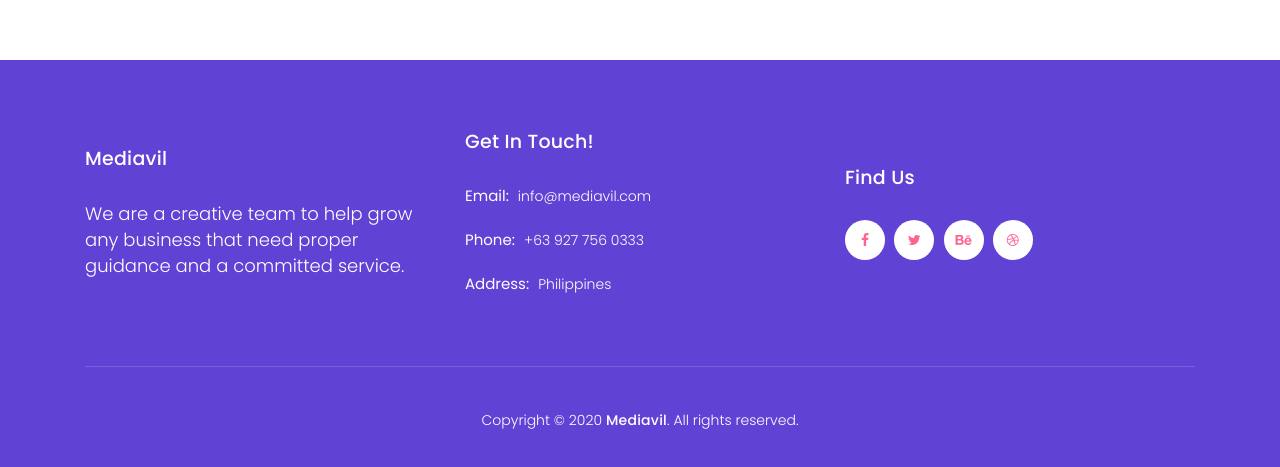
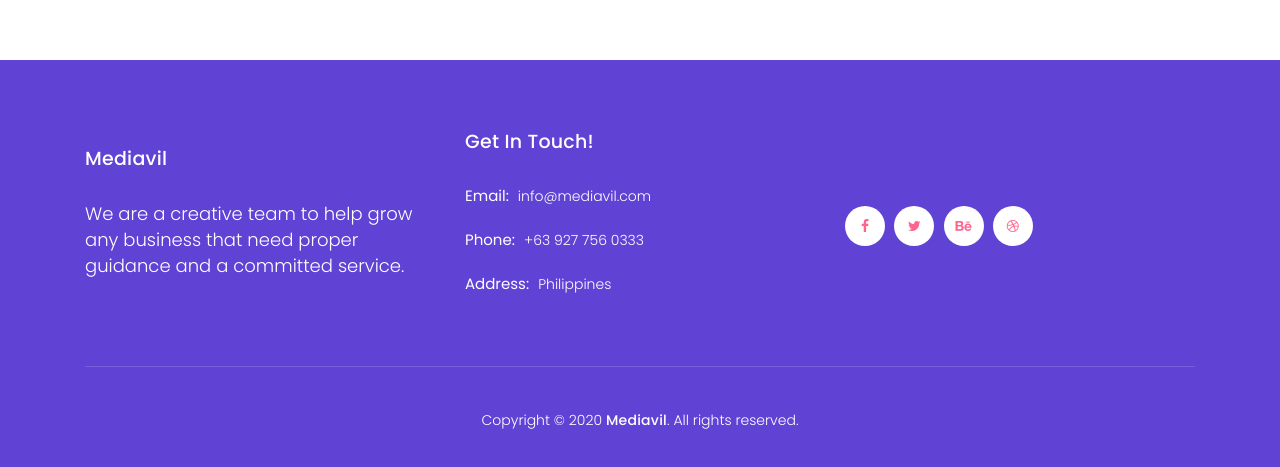
Before and after one commit to meekeeboose/med-ox, a plain HTML site: page contact.html in a window 1280 px wide. Shown: the part 2049-2516 px from the top of the page. Drawn offline with Linux system fonts and the light colour scheme.

Commit message:
commented out FIND US

```diff
--- a/contact.html
+++ b/contact.html
@@ -293,7 +293,7 @@ href="/favicon/favicon-16x16.png"
             </div>
             <div class="col-lg-4 align-self-center">
               <div class="footer-heading">
-                <h4>Find Us</h4>
+                <!-- <h4>Find Us</h4> -->
               </div>
               <ul class="social-icons">
                 <li>
```
Also changed, not shown: error-page.html (+1 -1 lines), index.html (+1 -1 lines), pricing-plans.html (+1 -1 lines).
